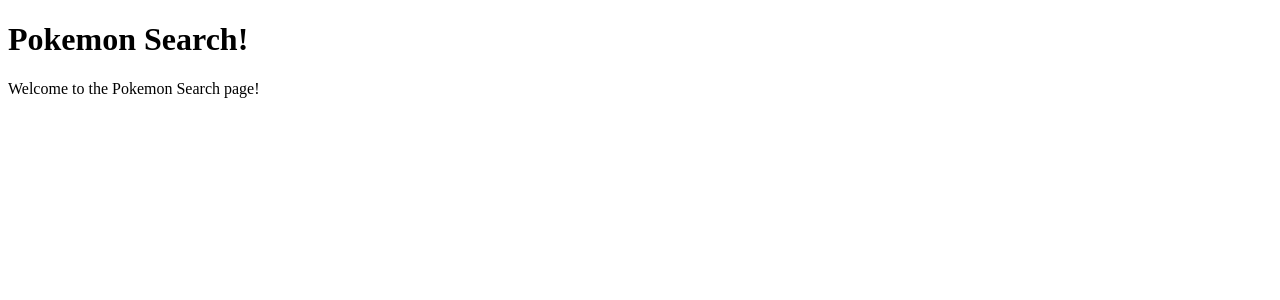
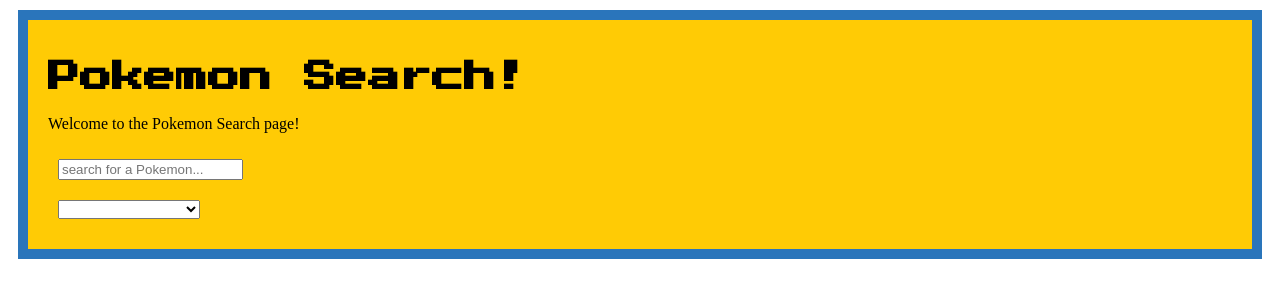
Before and after one commit to wickertongue/pokemon_search_in_python, a Flask app: page / in a window 1280 px wide. Shown: the top 300 px of the page. Run offline with Flask 2, Linux system fonts and the light colour scheme.

Commit message:
feature(homepage/html, static/): added css stylesheet to make it shexy

```diff
--- /dev/null
+++ b/static/style.css
@@ -0,0 +1,20 @@
+@import url('https://fonts.googleapis.com/css?family=Press+Start+2P&display=swap');
+
+.mainApp {
+  margin: 10px;
+  padding: 20px;
+  background-color: #ffcb05;
+  border: 10px solid #2a75bb;
+}
+
+#pokemon-search {
+	padding: 10px;
+}
+
+#pokemon-select {
+	padding: 10px;
+}
+
+h1 {
+  font-family: 'Press Start 2P';
+}
--- a/templates/homepage.html
+++ b/templates/homepage.html
@@ -2,12 +2,30 @@
 <html>
 
 <head>
-    <title>Pokemon Search</title>
+	<title>Pokemon Search</title>
+	<link rel="stylesheet" href="/static/style.css">
 </head>
 
 <body>
-    <h1>Pokemon Search!</h1>
-    <p>Welcome to the Pokemon Search page!</p>
+	<div class="mainApp">
+		<h1>Pokemon Search!</h1>
+		<p>Welcome to the Pokemon Search page!</p>
+		<div>
+			<div id="pokemon-search">
+				<form>
+					<input type="text" placeholder="search for a Pokemon...">
+				</form>
+			</div>
+
+			<div id="pokemon-select">
+				<select>
+					<option disabled value="">Select a Pokemon...</option>
+					<option :pokemon='pokemon' :key="index" :value="pokemon">
+					</option>
+				</select>
+			</div>
+		</div>
+	</div>
 </body>
 
 </html>
```
Also changed, not shown: README.md.
